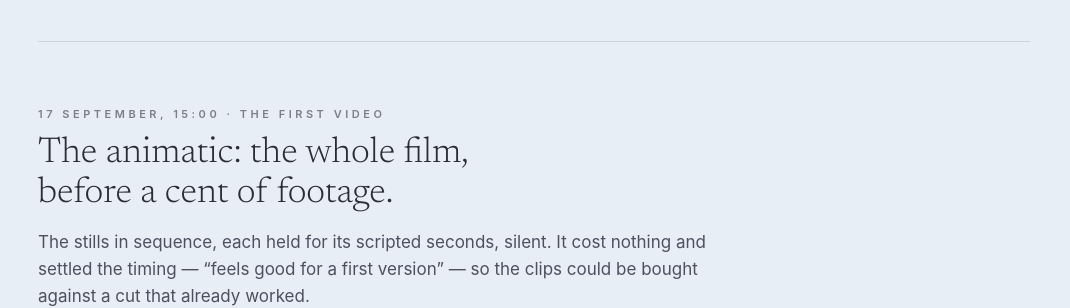
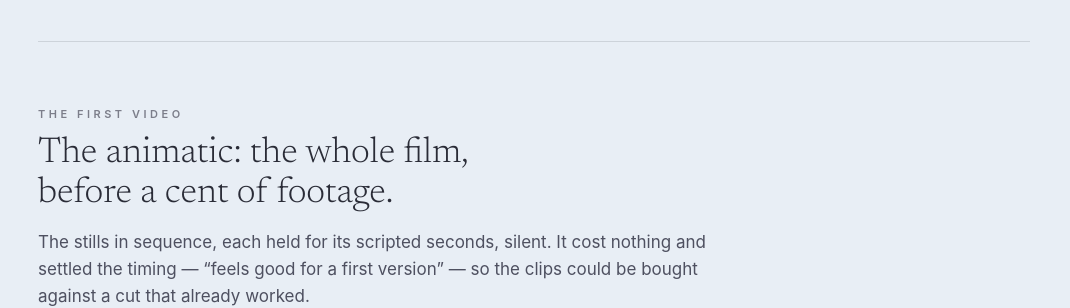
Before and after one commit to akaalias/mosey-site, a Jekyll site: the page built from making-of.html, in a window 1280 px wide and 1400 px high, scrolled down 2095 px. Shown: the part 153-461 px from the top of the window, without its empty margins (106-1176 px from the left). Built offline with Jekyll 4.4.1, drawn with Linux system fonts in a browser that asks for light colours; some of the changed text lies outside the part shown.

Commit message:
Making-of: no dates or times in the headings
Co-Authored-By: Claude Fable 5.1 <noreply@anthropic.com>

```diff
--- a/making-of.html
+++ b/making-of.html
@@ -77,7 +77,7 @@ description: "How Mosey's film was made, stage by stage — the plan, the script
 
 <section class="stage" id="board">
   <div class="head">
-    <div class="kicker">17 September, midday · images</div>
+    <div class="kicker">, midday · images</div>
     <h2>The storyboard: cents a frame, and the rule it taught.</h2>
     <p class="lede">Every shot was drawn first with an image model, a few cents a frame, and laid on a timeline before any footage was bought. Draft one had four rooms and a man sitting on the pad under the desk. From draft two on, one frame was the reference and every other frame was generated from it — same camera, same furniture. Even then the bookshelf slid across the room five times that afternoon, until the rule: a frame is laid beside its neighbours on a contact sheet and checked item by item before anyone sees it.</p>
     <div class="cost">≈130 frames · cents each · ≈ €12 for the day</div>
@@ -90,7 +90,7 @@ description: "How Mosey's film was made, stage by stage — the plan, the script
 
 <section class="stage" id="animatic">
   <div class="head">
-    <div class="kicker">17 September, 15:00 · the first video</div>
+    <div class="kicker">the first video</div>
     <h2>The animatic: the whole film, before a cent of footage.</h2>
     <p class="lede">The stills in sequence, each held for its scripted seconds, silent. It cost nothing and settled the timing — “feels good for a first version” — so the clips could be bought against a cut that already worked.</p>
     <div class="cost">€0</div>
@@ -100,7 +100,7 @@ description: "How Mosey's film was made, stage by stage — the plan, the script
 
 <section class="stage" id="slides">
   <div class="head">
-    <div class="kicker">17 September, 15:00 · the words</div>
+    <div class="kicker">the words</div>
     <h2>The cards between the shots.</h2>
     <p class="lede">Silent by default, so the words are cards. The first design was white type on slate, with a black band at the foot; it read like an obituary. The cards moved onto the walks' own colour fields, edge to edge, with the app's type — and that decision came back the next day, when the whole palette changed.</p>
     <div class="cost">€0 — rendered from the app&#x27;s own components</div>
@@ -110,7 +110,7 @@ description: "How Mosey's film was made, stage by stage — the plan, the script
 
 <section class="stage" id="veo">
   <div class="head">
-    <div class="kicker">17 September, 15:20 · the first clips</div>
+    <div class="kicker">the first clips</div>
     <h2>The belt that wouldn't move.</h2>
     <p class="lede">The first video model was Google's Veo: eight seconds from a still and a prompt, €2.85 a clip. The walk came out well. The pad waking up did not: in four side-on takes the belt ran the wrong way, a cover slid over it, and once it peeled up like a mat. Shooting it from above with a printed mark on the belt finally moved it the right way — and looked “ugly and technical”. Then the wall: ten generations a day. Nine of the ten clips never made the film.</p>
     <div class="cost">10 clips · €2.85 · €28.50 — €25.65 of it unused</div>
@@ -122,7 +122,7 @@ description: "How Mosey's film was made, stage by stage — the plan, the script
 
 <section class="stage" id="kling">
   <div class="head">
-    <div class="kicker">17 September, 16:45 · a second model</div>
+    <div class="kicker">a second model</div>
     <h2>Six seconds for sixty-seven cents.</h2>
     <p class="lede">Kling 3.0 Pro, through a subscription composer first and by API later. The same first frame, side-on: the belt moved the right way on the first try. Every live shot was redone in an hour.</p>
     <div class="cost">≈35 clips on two ElevenLabs plans ($6 + $22), then 11 by API at $0.67</div>
@@ -134,7 +134,7 @@ description: "How Mosey's film was made, stage by stage — the plan, the script
 
 <section class="stage" id="cuts">
   <div class="head">
-    <div class="kicker">17 September · the edits</div>
+    <div class="kicker">the edits</div>
     <h2>Thirteen cuts in a day.</h2>
     <p class="lede">Every version of the edit, as a filmstrip. The first cuts swap Veo takes in and out; v6 is the first with Kling; v8 and v9 take the notes from watching v7; v12 is the one that became v1.0. Click a strip to see it large.</p>
 
@@ -148,7 +148,7 @@ description: "How Mosey's film was made, stage by stage — the plan, the script
 
 <section class="stage" id="call">
   <div class="head">
-    <div class="kicker">17 September, 17:30 · a screen inside the film</div>
+    <div class="kicker">a screen inside the film</div>
     <h2>The call, and a countdown that had to count.</h2>
     <p class="lede">Her screen during the meeting is not footage; it is composed from the app's real menu-bar window over nine generated faces, then animated so the faces move, with the countdown swapped in frame by frame — 0:03, 0:02, 0:01, “Let's walk.”</p>
     <div class="cost">9 face portraits · cents; 1 clip</div>
@@ -159,7 +159,7 @@ description: "How Mosey's film was made, stage by stage — the plan, the script
 
 <section class="stage" id="supercut">
   <div class="head">
-    <div class="kicker">17 September, 18:00 · the idea that made the film</div>
+    <div class="kicker">the idea that made the film</div>
     <h2>The same walk at every hour.</h2>
     <p class="lede">“The same person, same room, at different times of the day, doing different things while walking — a fast-paced cut.” Nine scenarios were drawn, checked on sheets, then generated: a call, a movie, a smoothie, a stretch, a book, a phone. Then sitting at the desk between walks. Then standing. The first four clips cut together were enough: “that supercut is amazing.”</p>
     <div class="cost">≈30 clips over the evening</div>
@@ -171,7 +171,7 @@ description: "How Mosey's film was made, stage by stage — the plan, the script
 
 <section class="stage" id="v1">
   <div class="head">
-    <div class="kicker">17 September, 19:57</div>
+    <div class="kicker">v1.0</div>
     <h2>v1.0, warts and all.</h2>
     <p class="lede">Fifty-four seconds, silent: the finding, the pad waking on its own, the call with the walk taken along, the walk, the supercut, the card. Everything after this is refinement.</p>
 
@@ -181,7 +181,7 @@ description: "How Mosey's film was made, stage by stage — the plan, the script
 
 <section class="stage" id="sound">
   <div class="head">
-    <div class="kicker">17 September, 20:20 · the soundtrack</div>
+    <div class="kicker">the soundtrack</div>
     <h2>“I love Philip Glass.”</h2>
     <p class="lede">A piano piece that starts calm and grows exuberant under the second supercut. Six takes from a music-generation API came back as one texture each — nothing changed at the moments the film changes. Splicing two together was “a mess”. So the piece was written as notes instead: a motif, a bass, a run built from the motif, played by a sampled grand piano. The first written draft threw “random arps and chords at it”; the second was “totally chaotic — go back to reading the scores and start over”; the third went into the film as v2.0, and was then rebuilt some thirty times, one change per render, until the notes fell on the cuts. Each take below with the note it got.</p>
     <div class="cost">8 generated takes on the subscription; the piano and the synth, free</div>
@@ -191,7 +191,7 @@ description: "How Mosey's film was made, stage by stage — the plan, the script
 
 <section class="stage" id="people">
   <div class="head">
-    <div class="kicker">17 September, 21:30 · other people</div>
+    <div class="kicker">other people</div>
     <h2>Other people, at the same desk.</h2>
     <p class="lede">With the API in hand at sixty-seven cents a clip, the room was lent to other people: an older man, an older woman, a student, a man in his middle years — walking, then sitting — and two-person scenes. They joined the supercut, and the cut was put on the beat: every edit a multiple of half a second, two beats a cut in the first round, one in the second.</p>
     <div class="cost">11 clips · $0.67 · $7.37</div>
@@ -204,7 +204,7 @@ description: "How Mosey's film was made, stage by stage — the plan, the script
 
 <section class="stage" id="everyone">
   <div class="head">
-    <div class="kicker">17 September · every clip of the room</div>
+    <div class="kicker">every clip of the room</div>
     <h2>Everyone who walked, sat and stood at that desk.</h2>
     <p class="lede">All thirty-four clips of the room, by what happens in them: fourteen walking, twelve sitting, five standing, three together. Twenty-six of them are in the film's supercut. Six seconds each.</p>
     <div class="cost">34 clips · 23 by the composer, 11 by API</div>
@@ -214,7 +214,7 @@ description: "How Mosey's film was made, stage by stage — the plan, the script
 
 <section class="stage" id="daylight">
   <div class="head">
-    <div class="kicker">18 September · the colours</div>
+    <div class="kicker">the colours</div>
     <h2>It looked like a poster for a horror movie.</h2>
     <p class="lede">The next morning, seen all together for the first time — the app, the site, the film — every colour field was a night. A PDF first: the fields as they were, then three looks. Golden hour won. Each walk kept the hues of its own night palette and only the light changed; the cards were re-rendered, the film re-cut. It also cost an afternoon: the re-render was first done at the tools' defaults, which lost the crossfades and doubled the fields' drift, and had to be redone from the exact recipe of the previous cut.</p>
     <div class="cost">€0 — and one afternoon</div>
```
